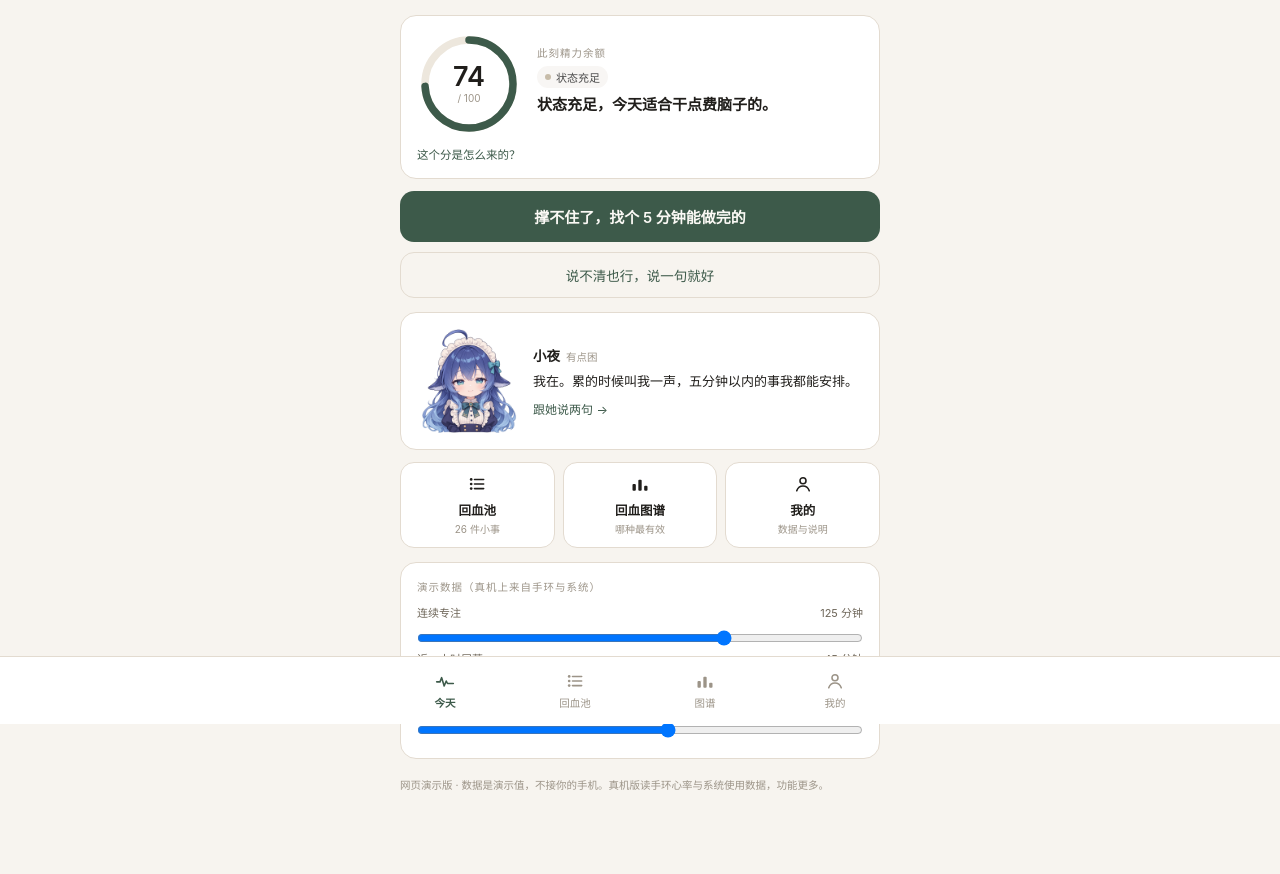
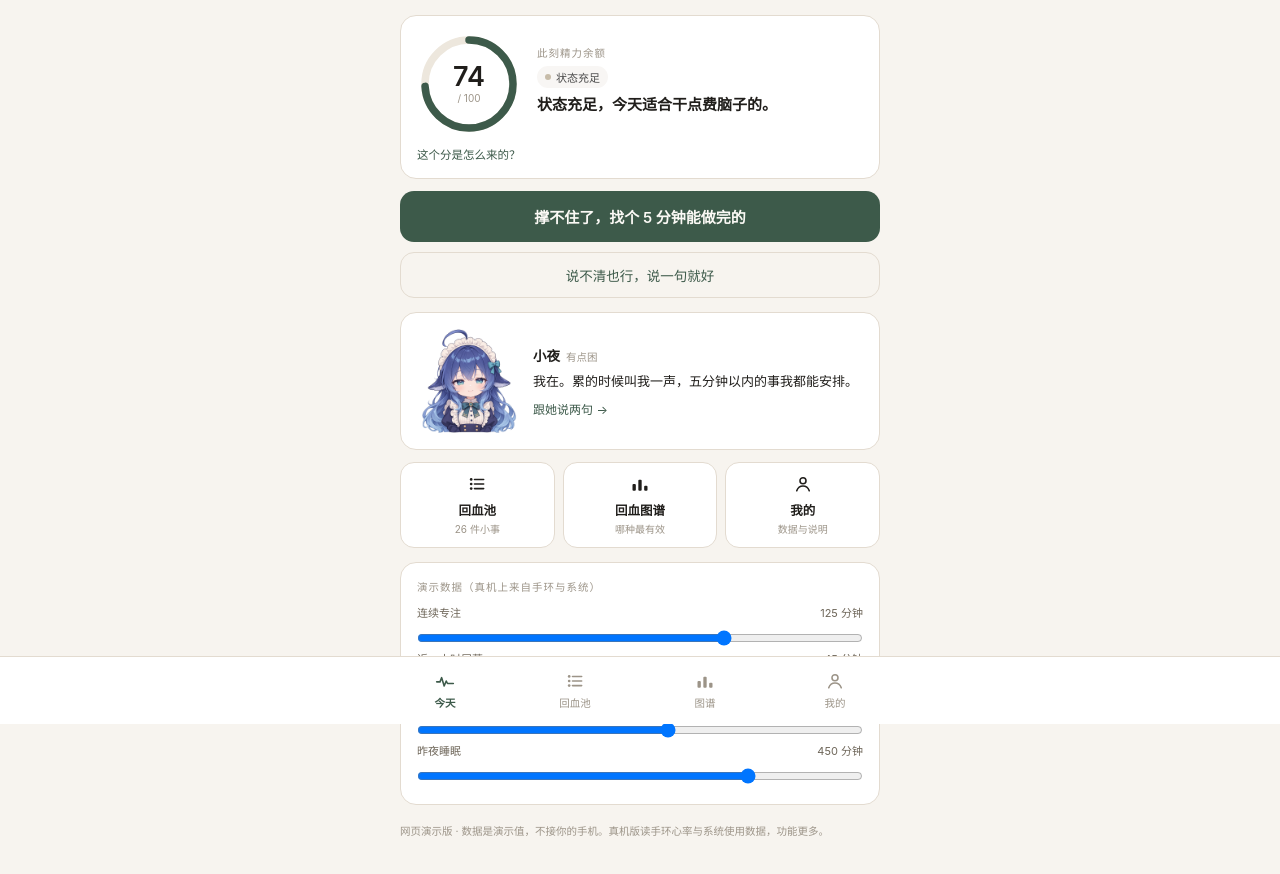
Before and after one commit to luyize0830/huixue-lab, a plain HTML site: page web-demo/index.html in a window 1280 px wide. Shown: the part 76-950 px from the top of the page. Drawn offline with Linux system fonts and the light colour scheme.

Commit message:
feat(v0.26): 网页版同步睡眠规则与昨夜睡眠演示滑杆，两端规则一致

```diff
--- a/web-demo/index.html
+++ b/web-demo/index.html
@@ -185,6 +185,14 @@ function assess(){
   else if(d.focus >= 60){ p += 6; reasons.push("连续专注 " + Math.round(d.focus) + " 分钟"); }
   if(d.hour >= 23 || d.hour < 5){ p += 15; reasons.push("现在是 " + d.hour + " 点，已经过了平时睡觉的时间"); }
   if(d.screen >= 40){ p += 8; reasons.push("过去一小时屏幕亮了 " + Math.round(d.screen) + " 分钟"); }
+  const sl = d.sleep;
+  if(typeof sl === "number" && isFinite(sl)){
+    const slept = "昨夜睡了 " + Math.floor(sl/60) + " 小时 " + Math.round(sl%60) + " 分";
+    if(sl < 300){ p += 16; reasons.push(slept + "，明显没睡够，今天的基线要往下调"); }
+    else if(sl < 360){ p += 10; reasons.push(slept + "，不太够，今天更容易累"); }
+    else if(sl < 420){ p += 5; reasons.push(slept + "，略少一点"); }
+    else reasons.push(slept + "，睡眠没拖后腿");
+  }
   const score = Math.max(5, Math.min(100, 100 - p));
   const band = score < 40 ? "LOW" : score < 70 ? "MID" : "HIGH";
   let headline = "状态充足，今天适合干点费脑子的。";
@@ -336,6 +344,7 @@ function viewHome(){
     ${slider("focus","连续专注", data.demo.focus, 0, 180, "分钟")}
     ${slider("screen","近一小时屏幕", data.demo.screen, 0, 90, "分钟")}
     ${slider("hour","现在是几点", data.demo.hour, 0, 23, "点")}
+    ${slider("sleep","昨夜睡眠", data.demo.sleep, 0, 600, "分钟")}
   </div>
 
   <div class="foot">网页演示版 · 数据是演示值，不接你的手机。真机版读手环心率与系统使用数据，功能更多。</div>`;
@@ -728,7 +737,8 @@ function parseWebData(saved,strict){
   return {actions:actions.map(a=>({...a})),records,favorites:flags('favorites'),archived:flags('archived'),session,
     nudgeOn:typeof saved.nudgeOn==='boolean'?saved.nudgeOn:true,
     demo:{focus:Math.max(0,finite(demo.focus,125)),screen:Math.max(0,Math.min(60,finite(demo.screen,45))),
-    hour:Math.max(0,Math.min(23,Math.floor(finite(demo.hour,new Date().getHours()))))}};
+    hour:Math.max(0,Math.min(23,Math.floor(finite(demo.hour,new Date().getHours())))),
+    sleep:Math.max(0,Math.min(720,finite(demo.sleep,450)))}};
 }
 function commitWeb(next){
   localStorage.setItem(KEY,JSON.stringify(next));data=next;POOL=data.actions;
```
